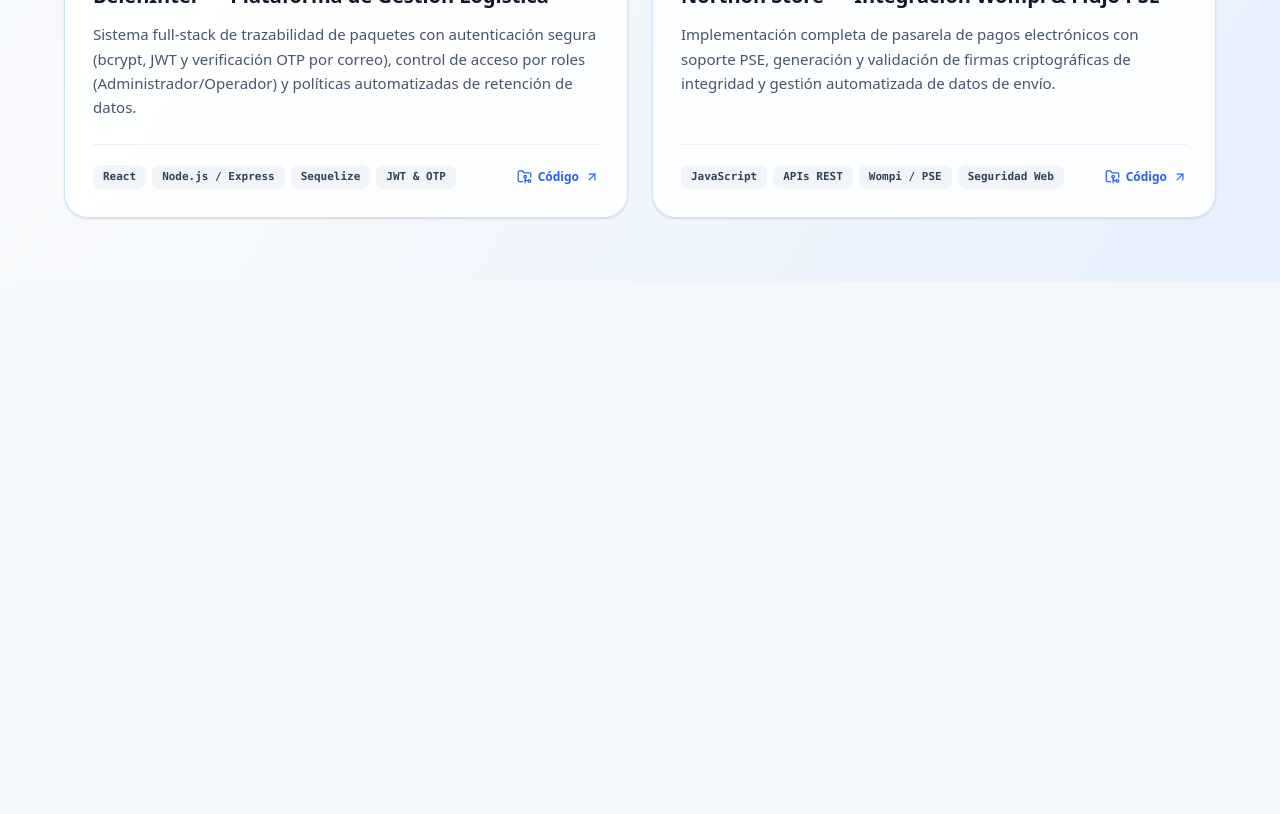
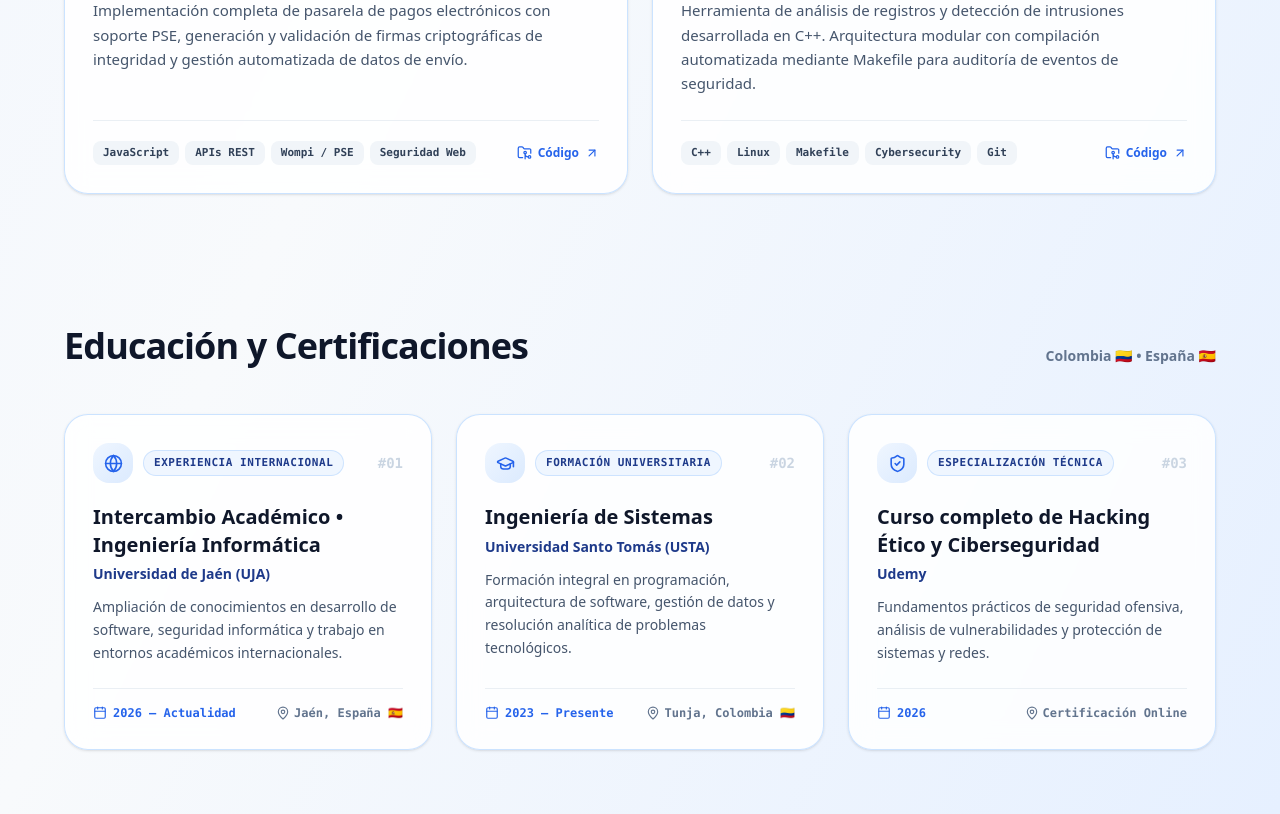
Before and after one commit to ESTEBAN2319/mi-portafolio, a React (Vite) app: page / in a window 1280 px wide. Shown: the part 1840-2654 px from the top of the page. Before the commit the page ends 2122 px from the top, so only its background shows below. Built offline with nearby package versions, Linux system fonts and the light colour scheme.

Commit message:
feat: seccion de educacion y certificaciones

```diff
--- a/src/App.jsx
+++ b/src/App.jsx
@@ -2,6 +2,7 @@ import Navbar from './components/Navbar';
 import Hero from './components/Hero';
 import TechStack from './components/TechStack';
 import Projects from './components/Projects';
+import Experience from './components/Experience';
 
 function App() {
   return (
@@ -18,6 +19,7 @@ function App() {
         <Hero />
         <TechStack />
         <Projects />
+        <Experience />
       </main>
     </div>
   );
--- /dev/null
+++ b/src/components/Experience.jsx
@@ -0,0 +1,112 @@
+import { GraduationCap, Globe, ShieldCheck, MapPin, Calendar } from 'lucide-react';
+
+export default function Experience() {
+  const education = [
+    {
+      id: '01',
+      period: '2026 — Actualidad',
+      title: 'Intercambio Académico • Ingeniería Informática',
+      institution: 'Universidad de Jaén (UJA)',
+      location: 'Jaén, España 🇪🇸',
+      highlight: 'Experiencia Internacional',
+      summary:
+        'Ampliación de conocimientos en desarrollo de software, seguridad informática y trabajo en entornos académicos internacionales.',
+      icon: Globe,
+    },
+    {
+      id: '02',
+      period: '2023 — Presente',
+      title: 'Ingeniería de Sistemas',
+      institution: 'Universidad Santo Tomás (USTA)',
+      location: 'Tunja, Colombia 🇨🇴',
+      highlight: 'Formación Universitaria',
+      summary:
+        'Formación integral en programación, arquitectura de software, gestión de datos y resolución analítica de problemas tecnológicos.',
+      icon: GraduationCap,
+    },
+    {
+      id: '03',
+      period: '2026',
+      title: 'Curso completo de Hacking Ético y Ciberseguridad',
+      institution: 'Udemy',
+      location: 'Certificación Online',
+      highlight: 'Especialización Técnica',
+      summary:
+        'Fundamentos prácticos de seguridad ofensiva, análisis de vulnerabilidades y protección de sistemas y redes.',
+      icon: ShieldCheck,
+    },
+  ];
+
+  return (
+    <section id="experiencia" className="relative py-16 px-6">
+      <div className="max-w-6xl mx-auto">
+        {/* Cabecera */}
+        <div className="flex flex-col sm:flex-row sm:items-end justify-between gap-4 mb-12">
+          <div>
+            <h2 className="text-3xl sm:text-4xl font-black tracking-tight text-[#0F172A] mt-1">
+              Educación y Certificaciones
+            </h2>
+          </div>
+
+          <span className="text-sm font-bold text-slate-500">
+            Colombia 🇨🇴 • España 🇪🇸
+          </span>
+        </div>
+
+        {/* Grid de 3 tarjetas limpias con breve resumen */}
+        <div className="grid grid-cols-1 md:grid-cols-3 gap-6">
+          {education.map((item) => {
+            const IconComponent = item.icon;
+            return (
+              <article
+                key={item.id}
+                className="group relative bg-white/85 backdrop-blur-md border border-blue-200/80 rounded-3xl p-7 shadow-sm hover:border-[#2563EB] hover:shadow-xl hover:shadow-blue-950/5 hover:-translate-y-1 transition-all duration-300 flex flex-col justify-between"
+              >
+                <div>
+                  {/* Fila superior: Ícono + Etiqueta + Número */}
+                  <div className="flex items-center justify-between gap-3 mb-5">
+                    <div className="flex items-center gap-2.5">
+                      <div className="w-10 h-10 rounded-2xl bg-gradient-to-br from-[#EFF6FF] to-[#DBEAFE] text-[#2563EB] group-hover:from-[#2563EB] group-hover:to-[#1D4ED8] group-hover:text-white flex items-center justify-center transition-colors shrink-0">
+                        <IconComponent size={19} />
+                      </div>
+                      <span className="text-[11px] font-mono font-bold uppercase tracking-wider text-[#1E3A8A] bg-blue-50 border border-blue-200/70 px-2.5 py-1 rounded-full">
+                        {item.highlight}
+                      </span>
+                    </div>
+
+                    <span className="font-mono text-sm font-black text-slate-300 group-hover:text-[#2563EB] transition-colors">
+                      #{item.id}
+                    </span>
+                  </div>
+
+                  {/* Título, Institución y breve resumen */}
+                  <h3 className="text-lg sm:text-xl font-black text-[#0F172A] group-hover:text-[#2563EB] transition-colors leading-snug">
+                    {item.title}
+                  </h3>
+                  <p className="text-sm font-bold text-[#1E3A8A] mt-1.5">
+                    {item.institution}
+                  </p>
+                  <p className="text-sm text-slate-600 leading-relaxed mt-3">
+                    {item.summary}
+                  </p>
+                </div>
+
+                {/* Pie de tarjeta: Periodo y Ubicación */}
+                <div className="mt-6 pt-4 border-t border-slate-200/70 flex flex-wrap items-center justify-between gap-2 text-xs font-mono font-bold text-slate-500">
+                  <span className="inline-flex items-center gap-1.5 text-[#2563EB]">
+                    <Calendar size={14} />
+                    {item.period}
+                  </span>
+                  <span className="inline-flex items-center gap-1">
+                    <MapPin size={14} />
+                    {item.location}
+                  </span>
+                </div>
+              </article>
+            );
+          })}
+        </div>
+      </div>
+    </section>
+  );
+}
--- a/src/components/Projects.jsx
+++ b/src/components/Projects.jsx
@@ -10,16 +10,6 @@ import {
 
   export default function Projects() {
     const projects = [
-      {
-        id: '01',
-        title: 'Operación Cuervo — Log Intrusion Analyzer',
-        description:
-          'Herramienta de análisis de registros y detección de intrusiones desarrollada en C++. Arquitectura modular con compilación automatizada mediante Makefile para auditoría de eventos de seguridad.',
-        stack: ['C++', 'Linux', 'Makefile', 'Cybersecurity', 'Git'],
-        githubUrl: 'https://github.com/ESTEBAN2319/Operacion-cuervo.git',
-        icon: ShieldAlert,
-        highlight: 'Seguridad & Sistemas',
-      },
       {
         id: '02',
         title: 'ArqueoData — Motor de Persistencia & Consultas',
@@ -49,6 +39,15 @@ import {
         githubUrl: 'https://github.com/ESTEBAN2319/Northon23.git',
         icon: CreditCard,
         highlight: 'E-Commerce & Fintech',
+      },{
+        id: '01',
+        title: 'Operación Cuervo — Log Intrusion Analyzer',
+        description:
+          'Herramienta de análisis de registros y detección de intrusiones desarrollada en C++. Arquitectura modular con compilación automatizada mediante Makefile para auditoría de eventos de seguridad.',
+        stack: ['C++', 'Linux', 'Makefile', 'Cybersecurity', 'Git'],
+        githubUrl: 'https://github.com/ESTEBAN2319/Operacion-cuervo.git',
+        icon: ShieldAlert,
+        highlight: 'Seguridad & Sistemas',
       },
     ];
 
@@ -58,9 +57,6 @@ import {
           {/* Cabecera limpia sin filtros */}
           <div className="flex flex-col sm:flex-row sm:items-end justify-between gap-4 mb-12">
             <div>
-              <span className="text-xs font-mono font-bold tracking-widest uppercase text-[#2563EB]">
-                // 03. PORTAFOLIO DE INGENIERÍA
-              </span>
               <h2 className="text-3xl sm:text-4xl font-black tracking-tight text-[#0F172A] mt-1">
                 Proyectos Destacados
               </h2>
```
